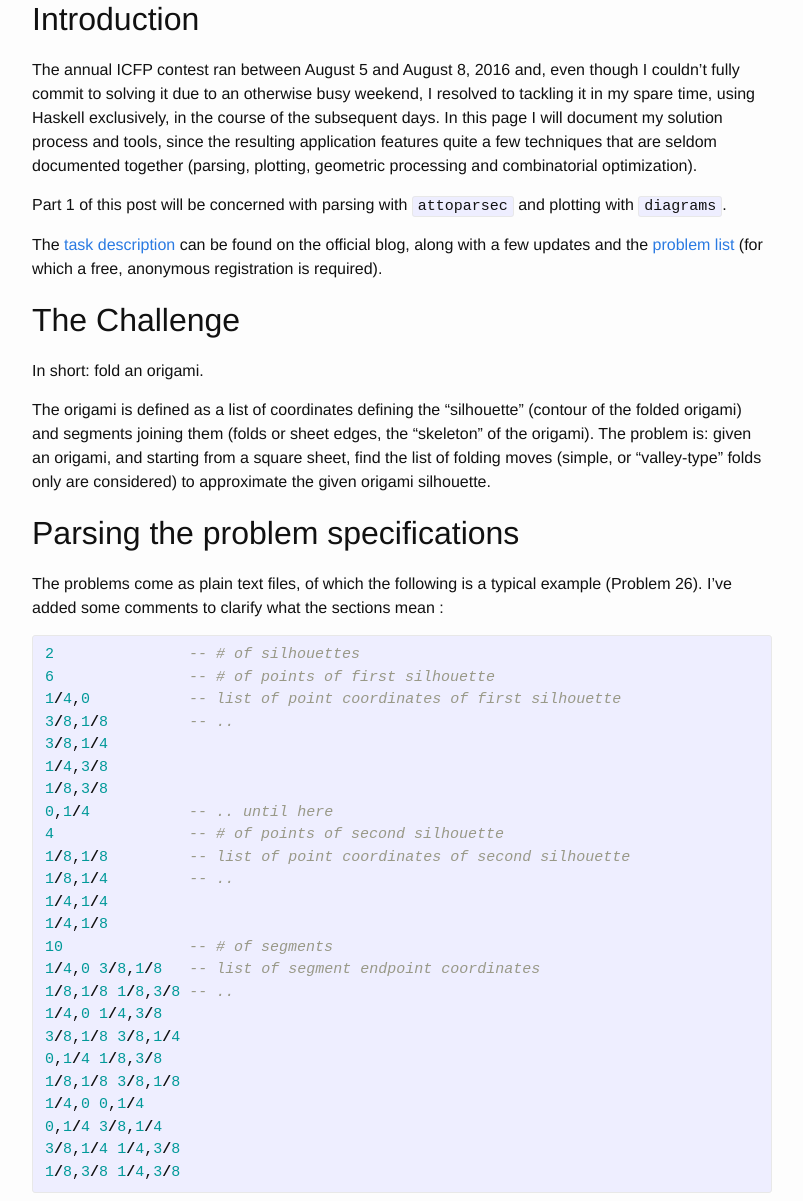
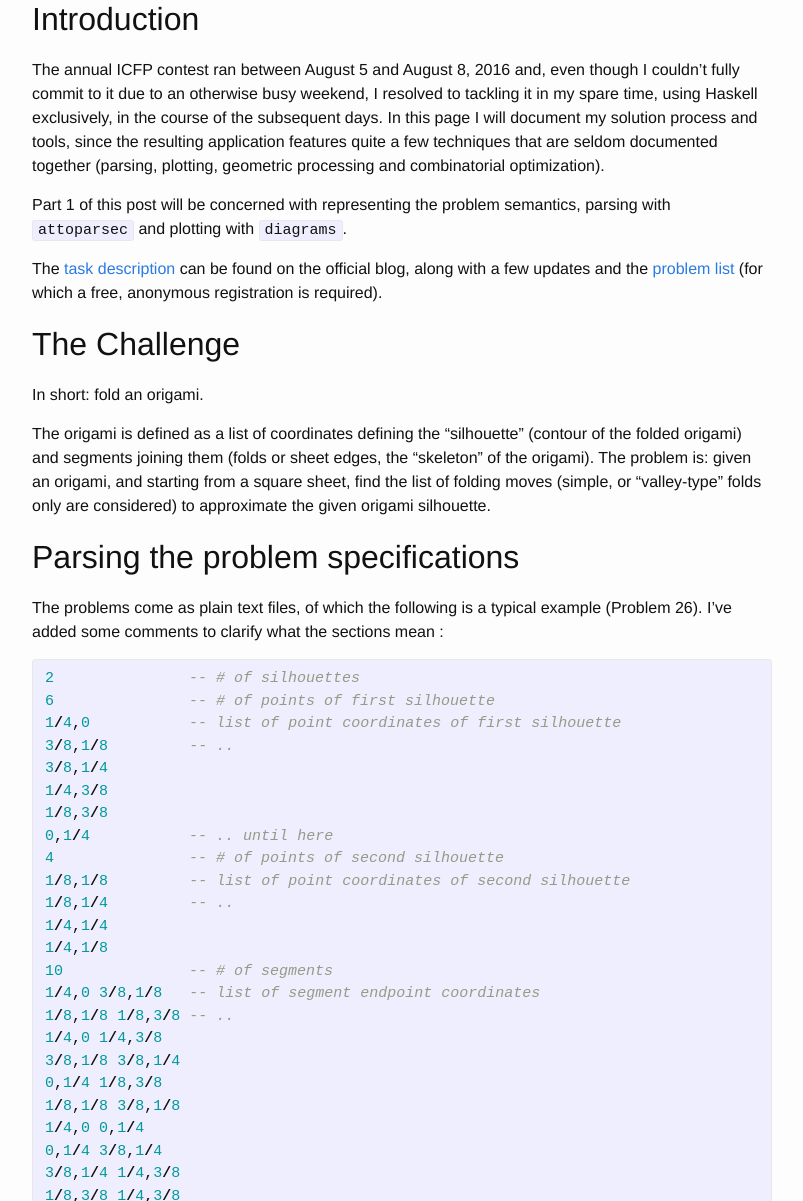
Before and after one commit to ocramz/ocramz.github.io, a Jekyll site: the page built from _posts/2016-08-25-icfp2016.markdown, in a window 1280 px wide and 1400 px high, scrolled down 401 px. Shown: the part 199-1400 px from the top of the window, without its empty margins (238-1041 px from the left). Built offline with Jekyll 4.4.1, drawn with Linux system fonts in a browser that asks for light colours; some of the changed text lies outside the part shown.

```diff
--- a/_posts/2016-08-25-icfp2016.markdown
+++ b/_posts/2016-08-25-icfp2016.markdown
@@ -11,9 +11,9 @@ categories: Haskell tutorials
 
 ## Introduction
 
-The annual ICFP contest ran between August 5 and August 8, 2016 and, even though I couldn't fully commit to solving it due to an otherwise busy weekend, I resolved to tackling it in my spare time, using Haskell exclusively, in the course of the subsequent days. In this page I will document my solution process and tools, since the resulting application features quite a few techniques that are seldom documented together (parsing, plotting, geometric processing and combinatorial optimization).
+The annual ICFP contest ran between August 5 and August 8, 2016 and, even though I couldn't fully commit to it due to an otherwise busy weekend, I resolved to tackling it in my spare time, using Haskell exclusively, in the course of the subsequent days. In this page I will document my solution process and tools, since the resulting application features quite a few techniques that are seldom documented together (parsing, plotting, geometric processing and combinatorial optimization).
 
-Part 1 of this post will be concerned with parsing with `attoparsec` and plotting with `diagrams`.
+Part 1 of this post will be concerned with representing the problem semantics, parsing with `attoparsec` and plotting with `diagrams`.
 
 The [task description](https://icfpc2016.blogspot.se/2016/08/task-description.html) can be found on the official blog, along with a few updates and the [problem list](http://130.211.240.134/problem/list) (for which a free, anonymous registration is required).
 
```
Also changed, not shown: other parts of _posts/2016-08-25-icfp2016.markdown (+1 -2 lines).
